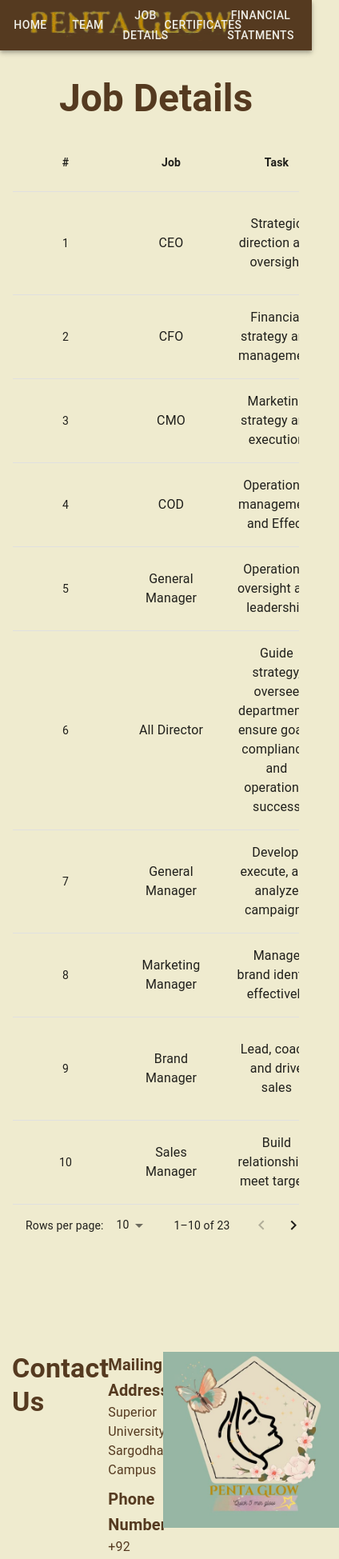
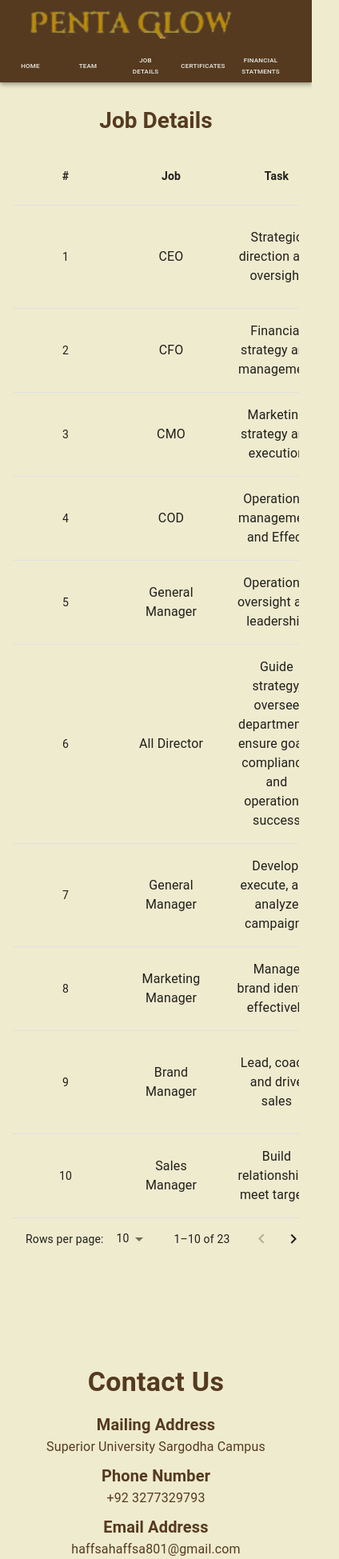
Before and after one commit to kabeer-dev/Penta-Glow, a React (Create React App) app: page /job-details in a window 390 px wide. Shown: the top 1949 px of the page at 80% size, 424 px wide, since content can reach past the window. Built offline with nearby package versions, Linux system fonts and the light colour scheme.

Commit message:
small screen set

```diff
--- a/src/components/financial/index.js
+++ b/src/components/financial/index.js
@@ -57,7 +57,7 @@ const FinancialStatment = () => {
             {/* <NameSlider name="Job Details"/> */}
             <Grid>
                 <Container>
-                    <Typography variant='h3' sx={{ textAlign: 'center', color: "#553a20", fontWeight: '600', mt: 4 }}>Income Statement</Typography>
+                    <Typography variant='h3' sx={{ textAlign: 'center', color: "#553a20", fontWeight: '600', mt: 4,  fontSize: {md: '40px', xs: '28px'} }}>Income Statement</Typography>
                     <TableContainer sx={{ mt: 2 }}>
                         <Table>
                             <TableHead>
@@ -226,7 +226,7 @@ const FinancialStatment = () => {
                 </Container>
 
                 <Container sx={{mt: 10}}>
-                    <Typography variant='h3' sx={{ textAlign: 'center', color: "#553a20", fontWeight: '600', mt: 4 }}>Balance Sheet</Typography>
+                    <Typography variant='h3' sx={{ textAlign: 'center', color: "#553a20", fontWeight: '600', mt: 4,  fontSize: {md: '40px', xs: '28px'} }}>Balance Sheet</Typography>
                     <TableContainer sx={{ mt: 2 }}>
                         <Table>
                             <TableHead>
--- a/src/components/home/gallery.js
+++ b/src/components/home/gallery.js
@@ -27,7 +27,7 @@ const Gallery = () => {
             <Typography variant='h4' sx={{textAlign: 'center', color: "#553a20", fontWeight: '600'}}>Gallery</Typography>
                 <Grid container sx={{mt: 2}} spacing={2}>
                     {galleryData.map((data, index) => (
-                        <Grid item xs={4} key={index}>
+                        <Grid item xs={12} sm={6} md={4} key={index}>
                             <Box component="img" src={data.image} sx={{width: '100%', height: '300px'}}/>
                         </Grid>
                     ))}
--- a/src/components/home/slider.js
+++ b/src/components/home/slider.js
@@ -6,14 +6,15 @@ const Slider = () => {
     return (
         <>
             <Grid container>
-                <Grid xs={12}
-                    sx={{
-                        backgroundImage: `url(${SliderImage})`, // Set background image
-                        backgroundSize: 'cover',
-                        backgroundPosition: 'center',
-                        height: '450px'
-                    }}
-                >
+                <Grid xs={12}>
+                <Box component="img" src={SliderImage} sx={{width: '100%'}}/>
+                    {/* // sx={{
+                    //     backgroundImage: `url(${SliderImage})`, // Set background image
+                    //     backgroundSize: 'cover',
+                    //     backgroundPosition: 'center',
+                    //     minHeight: '450px'
+                    // }} */}
+
                 </Grid>
             </Grid>
         </>
--- a/src/components/table/index.js
+++ b/src/components/table/index.js
@@ -57,7 +57,7 @@ const Home = () => {
             {/* <NameSlider name="Job Details"/> */}
             <Grid>
                 <Container>
-                    <Typography variant='h3' sx={{textAlign: 'center', color: "#553a20", fontWeight: '600', mt: 4}}>Job Details</Typography>
+                    <Typography variant='h3' sx={{textAlign: 'center', color: "#553a20", fontWeight: '600', mt: 4, fontSize: {md: '40px', xs: '28px'} }}>Job Details</Typography>
                     <TableContainer sx={{mt: 2}}>
                         <Table>
                             <TableHead>
--- a/src/components/team/index.js
+++ b/src/components/team/index.js
@@ -22,7 +22,7 @@ const Team = () => {
                     //     height: "1000px"
                     // }}
                     >
-                        <Box component="img" src={TeamImage}/>
+                        <Box component="img" src={TeamImage} sx={{width: '100%'}}/>
                     </Grid>
                 </Grid>
 
--- a/src/ui-components/footer/index.js
+++ b/src/ui-components/footer/index.js
@@ -8,18 +8,18 @@ const Footer = () => {
         <Grid sx={{backgroundColor: "#efebcf", mt: "100px"}}>
           <Container>
             <Grid container sx={{pt: 4, pb: 1}}>
-                <Grid item xs={4} sx={{display: 'flex', justifyContent: "center"}}>
+                <Grid item md={4} sm={6} xs={12} sx={{display: 'flex', justifyContent: "center"}}>
                     <Typography variant="h4" sx={{color: '#553a20', fontWeight: '700',}}>Contact Us</Typography>
                 </Grid>
-                <Grid item xs={4} sx={{justifyContent: "center", lineHeight: 3}}>
-                    <Typography variant="h6" sx={{fontWeight: '600', color: '#553a20'}}>Mailing Address</Typography>
-                    <Typography sx={{ color: '#553a20'}}>Superior University Sargodha Campus</Typography>
-                    <Typography variant="h6" sx={{fontWeight: '600', color: '#553a20', mt: 1}}>Phone Number</Typography>
-                    <Typography sx={{ color: '#553a20'}}>+92 3277329793</Typography>
-                    <Typography variant="h6" sx={{fontWeight: '600', color: '#553a20', mt: 1}}>Email Address</Typography>
-                    <Typography sx={{ color: '#553a20'}}>haffsahaffsa801@gmail.com</Typography>
+                <Grid item md={4} sm ={6} xs={12} sx={{justifyContent: "center", lineHeight: 3, mt: {sm: 0, xs: 2}}}>
+                    <Typography variant="h6" sx={{fontWeight: '600', color: '#553a20', textAlign: {sm: 'left', xs: 'center'}}}>Mailing Address</Typography>
+                    <Typography sx={{ color: '#553a20', textAlign: {sm: 'left', xs: 'center'}}}>Superior University Sargodha Campus</Typography>
+                    <Typography variant="h6" sx={{fontWeight: '600', color: '#553a20', mt: 1, textAlign: {sm: 'left', xs: 'center'}}}>Phone Number</Typography>
+                    <Typography sx={{ color: '#553a20', textAlign: {sm: 'left', xs: 'center'}}}>+92 3277329793</Typography>
+                    <Typography variant="h6" sx={{fontWeight: '600', color: '#553a20', mt: 1, textAlign: {sm: 'left', xs: 'center'}}}>Email Address</Typography>
+                    <Typography sx={{ color: '#553a20', textAlign: {sm: 'left', xs: 'center'}}}>haffsahaffsa801@gmail.com</Typography>
                 </Grid>
-                <Grid item xs={4} sx={{display: 'flex', justifyContent: "center"}}>
+                <Grid item md={4} sm ={7} xs={12}  sx={{display: 'flex', justifyContent: "center", mt: {sm: 0, xs: 2}}}>
                     <Box component="img" src={LogoImage} sx={{height: '220px'}}/>
                 </Grid>
             </Grid>
--- a/src/ui-components/header/Appbar.js
+++ b/src/ui-components/header/Appbar.js
@@ -20,7 +20,7 @@ export default function ButtonAppBar() {
                 <Container>
                     <Toolbar>
                         <Grid container sx={{ display: 'flex', justifyContent: 'space-between' }}>
-                            <Grid xs={3}>
+                            <Grid sm={3} xs={12}>
                                 <IconButton
                                     size="large"
                                     edge="start"
@@ -31,16 +31,16 @@ export default function ButtonAppBar() {
                                     <Box
                                         component="img"
                                         src={SmallLogo}
-                                    // sx={{width: '50px', height: '50px'}}
+                                        sx={{width: '100%'}}
                                     />
                                 </IconButton>
                             </Grid>
-                            <Grid xs={8} sx={{ display: 'flex', alignContent: 'center', justifyContent: 'end'}}>
-                                <Button color="inherit" onClick={() => navigate('/')} sx={{ color: '#efeee7' }}>Home</Button>
-                                <Button color="inherit" onClick={() => navigate('/team-members')} sx={{ color: '#efeee7', ml: 1 }}>Team</Button>
-                                <Button color="inherit" onClick={() => navigate('/job-details')} sx={{ color: '#efeee7', ml: 1 }}>Job Details</Button>
-                                <Button color="inherit" onClick={() => navigate('/certificate')} sx={{ color: '#efeee7', ml: 1 }}>Certificates</Button>
-                                <Button color="inherit" onClick={() => navigate('/financial-statements')} sx={{ color: '#efeee7', ml: 1 }}>Financial Statments</Button>
+                            <Grid sm={9} xs={12} sx={{ display: 'flex', alignContent: 'center', justifyContent: 'end'}}>
+                                <Button color="inherit" onClick={() => navigate('/')} sx={{ color: '#efeee7', fontSize: {md:'16px', sm: '11px', xs:'8px'} }}>Home</Button>
+                                <Button color="inherit" onClick={() => navigate('/team-members')} sx={{ color: '#efeee7', ml: 1, fontSize: {md:'16px', sm: '11px', xs:'8px'}  }}>Team</Button>
+                                <Button color="inherit" onClick={() => navigate('/job-details')} sx={{ color: '#efeee7', ml: 1, fontSize: {md:'16px', sm: '11px', xs:'8px'}  }}>Job Details</Button>
+                                <Button color="inherit" onClick={() => navigate('/certificate')} sx={{ color: '#efeee7', ml: 1, fontSize: {md:'16px', sm: '11px', xs:'8px'}  }}>Certificates</Button>
+                                <Button color="inherit" onClick={() => navigate('/financial-statements')} sx={{ color: '#efeee7', ml: 1, fontSize: {md:'16px', sm: '11px', xs:'8px'}  }}>Financial Statments</Button>
                             </Grid>
                         </Grid>
                     </Toolbar>
```
Also changed, not shown: src/components/certificate/index.js (+6 -6 lines), src/components/home/aboutBrand.js (+5 -5 lines), src/components/home/products.js (+4 -4 lines).
